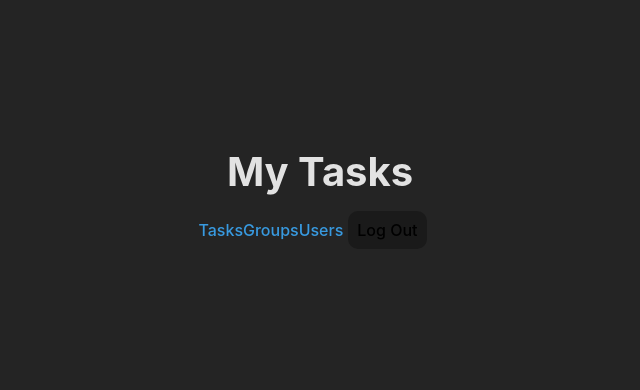
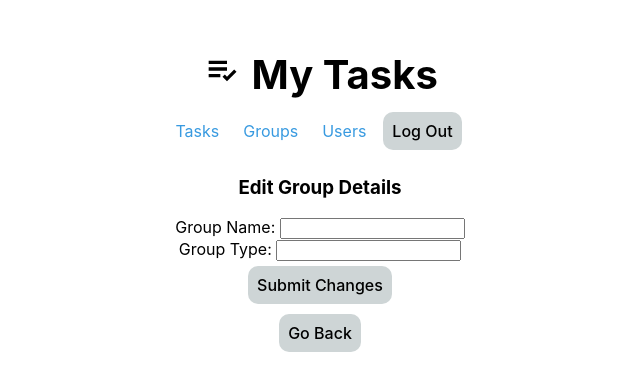
Before and after one commit to ljadow/lj-personalproject, a React (Vite) app in the folder client/: page /groups/1 in a window 1280 px wide. Shown: the part 202-592 px from the top of the page, without its empty margins (320-960 px from the left). Built offline with nearby package versions, Linux system fonts and the light colour scheme; no server answers.

Commit message:
GOT THE CHECKBOX TO WORK

```diff
--- a/client/src/App.jsx
+++ b/client/src/App.jsx
@@ -9,6 +9,8 @@ import Login from './components/login'
 import SingleTask from './components/singletask'
 import UserTasks from './components/userTasks'
 import EditUser from './components/edituser'
+import EditGroup from './components/editgroup'
+import { BiListCheck } from 'react-icons/bi'
 import './App.css'
 
 function App() {
@@ -16,7 +18,7 @@ function App() {
 
   return (
     <>
-      <h1>My Tasks</h1>
+      <h1><BiListCheck/> My Tasks</h1>
       <Navigation setToken={setToken} />
       {/* {token && <><h1>My Tasks</h1><Navigation setToken={setToken} /></>} */}
       <Routes>
@@ -25,6 +27,7 @@ function App() {
         <Route path='/groups' element={<Groups token={token} />} />
         <Route path='/users' element={<Users token={token} />} />
         <Route path='/login' element={<Login setToken={setToken} />} />
+        <Route path='/groups/:id' element={<EditGroup token={token} />} />
         <Route path='/users/:id' element={<EditUser token={token} />} />
         <Route path='/tasks/:id' element={<SingleTask token={token} />} />
         <Route path='/tasks/user/:id' element={<UserTasks token={token} />} />
--- /dev/null
+++ b/client/src/components/editgroup.jsx
@@ -0,0 +1,85 @@
+import { useState, useEffect } from "react";
+import { useNavigate, useParams } from "react-router-dom";
+
+export default function EditGroup() {
+    const { id } = useParams()
+    const navigate = useNavigate();
+    //form fields
+    const [error, setError] = useState("");
+    const [message, setMessage] = useState("");
+    const [groupname, setGroupname] = useState("");
+    const [grouptype, setGrouptype] = useState("");
+    //state vars
+    const [group, setGroup] = useState([])
+
+    useEffect(() => {
+        async function fetchGroup() {
+            try {
+                const req = await fetch(`http://localhost:8080/api/groups/${id}`);
+                const res = await req.json();
+                setGroup(res)
+                setGroupname(res.name)
+                setGrouptype(res.type)
+            } catch (error) {
+                console.log(error.message)
+            }
+        }
+        fetchGroup();
+    }, [])
+
+    async function putEdit(event) {
+        event.preventDefault();
+        setError("");
+        setMessage("");
+        try {
+            if (groupname.length > 50 || grouptype.length > 50) {
+                setError("Inputs must be fewer than 50 characters")
+            } else {
+                const response = await fetch(`http://localhost:8080/api/groups/${id}`, {
+                    method: "PUT",
+                    headers: { "Content-Type": "application/json", },
+                    body: JSON.stringify({
+                        name: groupname,
+                        type: grouptype
+                    })
+                })
+                const APIpost = await response.json();
+                setMessage("Edit Successful")
+            }
+        }
+        catch (error) {
+            setError(error.message)
+            console.log(error)
+        }
+    }
+
+    return (
+        <>
+            <h3>Edit {group.name} Group Details</h3>
+            <form onSubmit={putEdit}>
+                <label name="group_name">Group Name: </label>
+                <input
+                    for="group_name"
+                    type="text"
+                    value={groupname}
+                    placeholder={group.name}
+                    onChange={(e) => { setGroupname(e.target.value) }}
+                />
+                <br />
+                <label name="group_type">Group Type: </label>
+                <input
+                    for="group_type"
+                    type="text"
+                    value={grouptype}
+                    placeholder={group.type}
+                    onChange={(e) => { setGrouptype(e.target.value) }}
+                />
+                <br />
+                <button type="submit">Submit Changes</button>
+                {error && <h4>{error}</h4>}
+                {message && <h4>{message}</h4>}
+            </form>
+            <button onClick={() => { navigate(-1) }}>Go Back</button>
+        </>
+    )
+}
--- a/client/src/components/groups.jsx
+++ b/client/src/components/groups.jsx
@@ -1,8 +1,8 @@
 import { useState, useEffect } from 'react';
-import { BiPlus, BiTrashAlt } from "react-icons/bi";
+import { useNavigate } from "react-router-dom";
+import { BiPlus, BiTrashAlt, BiPencil } from "react-icons/bi";
 
-
-export default function GroupList({token}) {
+export default function GroupList({ token }) {
     const [count, setCount] = useState([]);
     const [users, setUsers] = useState([]);
     const [show, setShow] = useState(false);
@@ -12,6 +12,7 @@ export default function GroupList({token}) {
     const [deleteError, setDeleteError] = useState("");
     const [groupname, setGroupname] = useState("");
     const [grouptype, setGrouptype] = useState("");
+    const navigate = useNavigate();
 
     function setForm() {
         setShowForm(!showForm)
@@ -49,6 +50,9 @@ export default function GroupList({token}) {
         event.preventDefault();
         setError("");
         try {
+            if (groupname.length > 50 || grouptype.length > 50) {
+                setError("Inputs must be fewer than 50 characters")
+            } else {
                 const response = await fetch("http://localhost:8080/api/groups", {
                     method: "POST",
                     headers: { "Content-Type": "application/json", },
@@ -59,6 +63,7 @@ export default function GroupList({token}) {
                 })
                 const APIpost = await response.json();
                 window.location.reload()
+            }
         }
         catch (error) {
             setError(error.message)
@@ -103,7 +108,7 @@ export default function GroupList({token}) {
                     onChange={(e) => { setGrouptype(e.target.value) }}
                 /><br />
                 <button type="submit" onClick={addGroup}>Add Group</button>
-                {error ? <p className="createError">Group could not be created<br />Double-check field inputs</p> : ""}
+                {error ? <p className="createError">{error}</p> : ""}
             </form>}
             <table className='mainTable'>
                 <thead>
@@ -111,7 +116,7 @@ export default function GroupList({token}) {
                         <th>Group Name</th>
                         <th>Type</th>
                         <th># Users</th>
-                        <th>Delete</th>
+                        <th>Actions</th>
                     </tr>
                 </thead>
                 <tbody>
@@ -125,7 +130,7 @@ export default function GroupList({token}) {
                                 </td>
                                 <td>{ele.group_type}</td>
                                 <td>{ele.num_users}</td>
-                                <td><button className="iconButton" title="Delete Group" onClick={() => { deleteGroup(ele.group_id) }}><BiTrashAlt /></button></td>
+                                <td><button className="iconButton" title="Edit Group Details" onClick={() => { navigate(`/groups/${ele.group_id}`) }}><BiPencil /></button><button className="iconButton" title="Delete Group" onClick={() => { deleteGroup(ele.group_id) }}><BiTrashAlt /></button></td>
                             </tr>
                         )
                     })}
--- a/client/src/components/tasks.jsx
+++ b/client/src/components/tasks.jsx
@@ -77,12 +77,12 @@ export default function TaskList() {
         }
     }
 
-    function setInit(complete) {
-        console.log("in init")
-        setStatus(complete)
-        console.log(status)
-        console.log("after init")
-    }
+    // function setInit(complete) {
+    //     console.log("in init")
+    //     setStatus(complete)
+    //     console.log(status)
+    //     console.log("after init")
+    // }
 
     async function changeStatus(id) {
         try {
@@ -155,7 +155,7 @@ export default function TaskList() {
                         onChange={(e) => { setDeadline(e.target.value) }}
                     />
                     <br />
-                    <button type="submit" onClick={addTask}>Add to List</button>
+                    <button type="submit" onClick={addTask}>Add Task</button>
                     {error ? <p className="createError">Task could not be created<br />Double-check all field inputs</p> : ""}
                 </form>
             }
@@ -185,16 +185,30 @@ export default function TaskList() {
                 </thead>
                 <tbody>
                     {filteredTasks.map((task) => {
+                        async function handleCheck(event) {
+                            try {
+                                const response = await fetch(`http://localhost:8080/api/tasks/${task.task_id}`, {
+                                    method: "PUT",
+                                    headers: { "Content-Type": "application/json", },
+                                    body: JSON.stringify({
+                                        completed: event
+                                    })
+                                })
+                                const post = await response.json();
+                            } catch (error) {
+                                console.error(error)
+                                throw new Error(`${error.message}`)
+                            }
+                        }
                         return (
                     <>
                         <tr key={task.task_id}>
-                                    {/* <td>{task.completed ? <BiCheckSquare /> : <BiSquare />}</td> */}
                             <td>
                                 <input
                                     id="taskStatus"
                                     type="checkbox"
                                     defaultChecked={task.completed}
-                                            onClick={(e) => { console.log("before status:", status); setStatus(e.target.checked); changeStatus(task.task_id); console.log("after status:", status) }}
+                                    onChange={(e)=>{handleCheck(e.target.checked)}}
                                 >
                                 </input>
                             </td>
@@ -212,4 +226,5 @@ export default function TaskList() {
             </table>
         </>
     )
+    {/* <td>{task.completed ? <BiCheckSquare /> : <BiSquare />}</td> */ }
 }
--- a/client/src/index.css
+++ b/client/src/index.css
@@ -1,25 +1,21 @@
 :root {
   font-family: Inter, system-ui, Avenir, Helvetica, Arial, sans-serif;
-  line-height: 1.5;
-  font-weight: 400;
-
-  color-scheme: light dark;
-  color: rgba(255, 255, 255, 0.87);
-  background-color: #242424;
-
-  font-synthesis: none;
-  text-rendering: optimizeLegibility;
-  -webkit-font-smoothing: antialiased;
-  -moz-osx-font-smoothing: grayscale;
 }
 
 a {
-  font-weight: 500;
   color: #389ae0;
   text-decoration: inherit;
+  padding: 0.5em .75em;
+
 }
+
 a:hover {
-  color: #4af898;
+  color: #205d88;
+  border-radius: 10px;
+  font-family: inherit;
+  background-color: #e4eced;
+  cursor: pointer;
+  transition: background-color 0.15s;
 }
 
 body {
@@ -32,7 +28,7 @@ body {
 
 h1 {
   font-size: 2.5em;
-  line-height: 1.1;
+  line-height: 1;
   margin: .25em;
 }
 
@@ -44,20 +40,23 @@ button {
   font-size: 1em;
   font-weight: 500;
   font-family: inherit;
-  background-color: #1a1a1a;
+  background-color: #ced5d6;
   cursor: pointer;
-  transition: border-color 0.25s;
+  transition: background-color 0.15s;
 }
 
 button:hover {
-  border-color: #84f9fd;
+  background-color: #e4eced;
 }
-button:focus,
-button:focus-visible {
+
+button:focus, button:focus-visible {
   outline: 4px auto -webkit-focus-ring-color;
 }
 
 /* ^ preset react styling  --- V personal styling */
+#logout{
+
+}
 
 #navBar {
   display: flex;
```
Also changed, not shown: 1 other file (tests, documents, lock files or other folders). Lines whose indentation alone changed are shown as unchanged.
